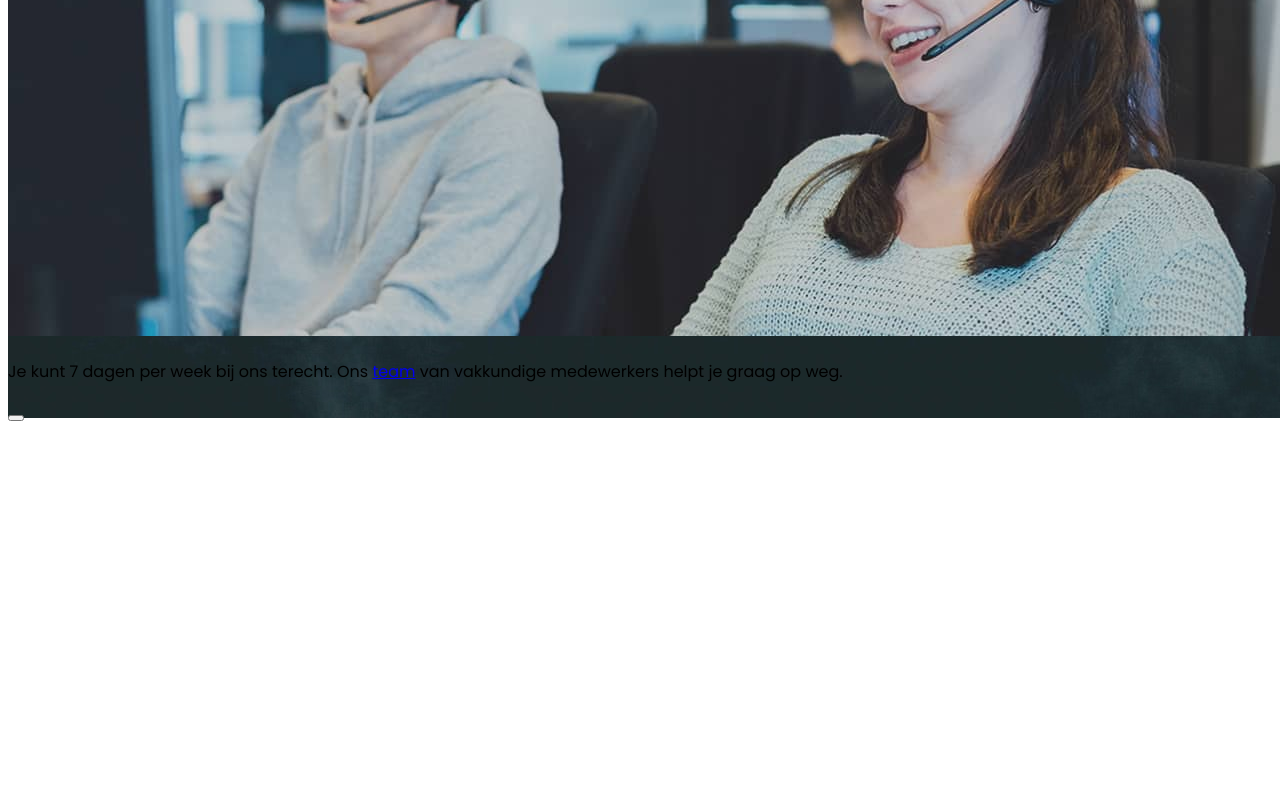
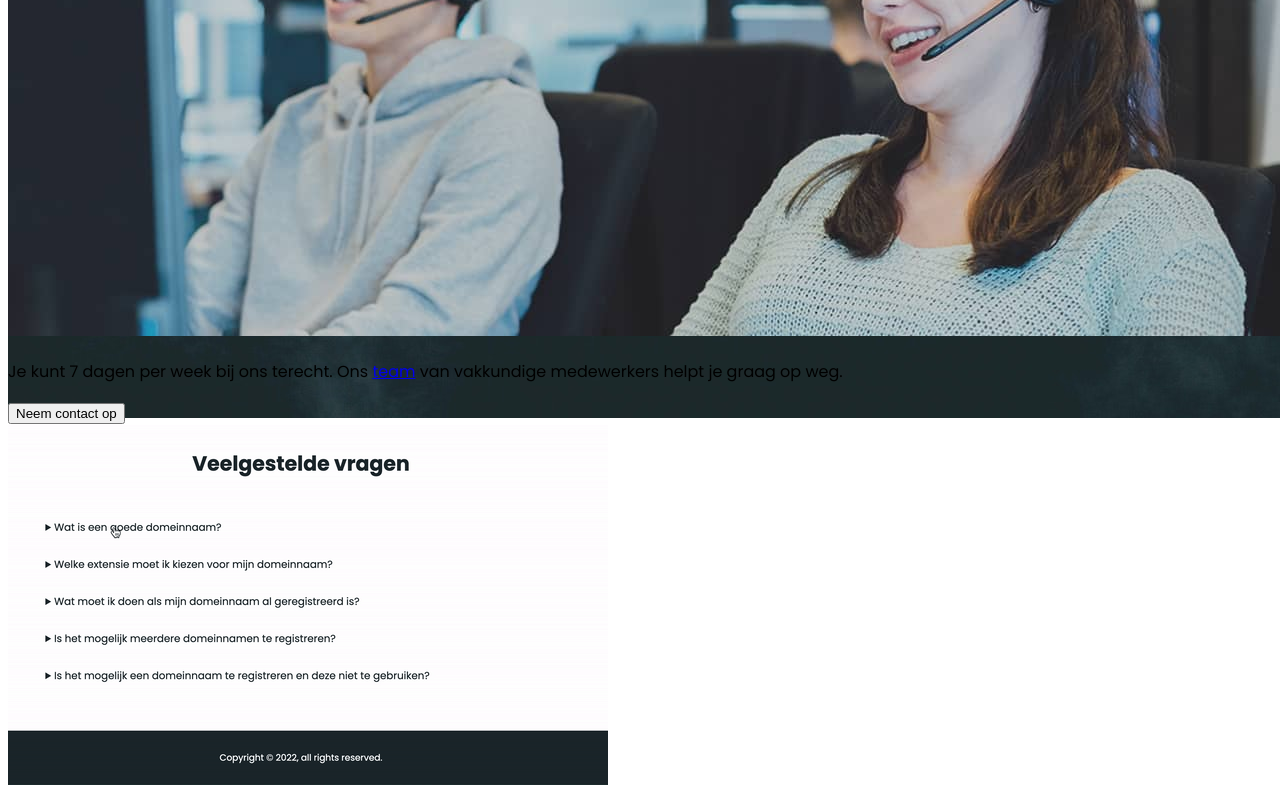
Before and after one commit to Eelco27/frontend-html-css-domeinshop-master, a plain HTML site: page index.html in a window 1280 px wide. Shown: the part 790-1590 px from the top of the page. Before the commit the page ends 1331 px from the top, so only its background shows below. Drawn offline with Linux system fonts and the light colour scheme.

Commit message:
index.html is nu klaar

```diff
--- a/index.html
+++ b/index.html
@@ -50,16 +50,18 @@
             <p class="usp">Je kunt 7 dagen per week bij ons terecht. Ons <a href="team.html"team>team</a> van vakkundige
                 medewerkers helpt je graag op weg.
             </p>
-            <button type="submit"></button>
+            <button class="contact-us" type="button" id="contact-us" name="contact-us">Neem contact op</button>
+        </div>
     </section>
 
-
-</div>
-
+    <section class="third-section">
+        <div class="element-3">
+            <img src="assets/examples/uitklap-vragen.gif" alt="faq">
+        </div>
+    </section>
 </main>
-<footer></footer>
-
-<form type="but"
 
 </body>
+<footer>
+</footer>
 </html>
```
